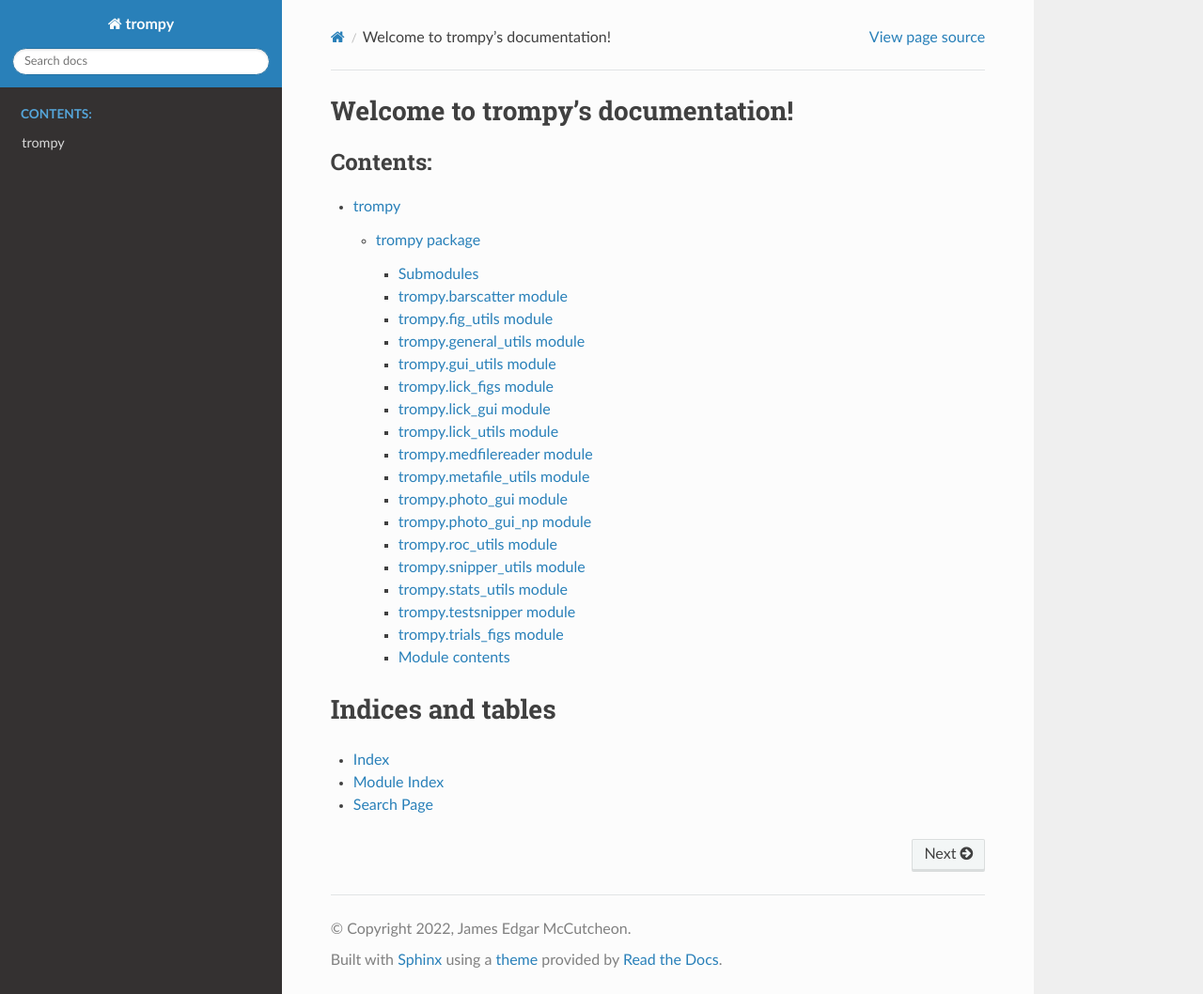
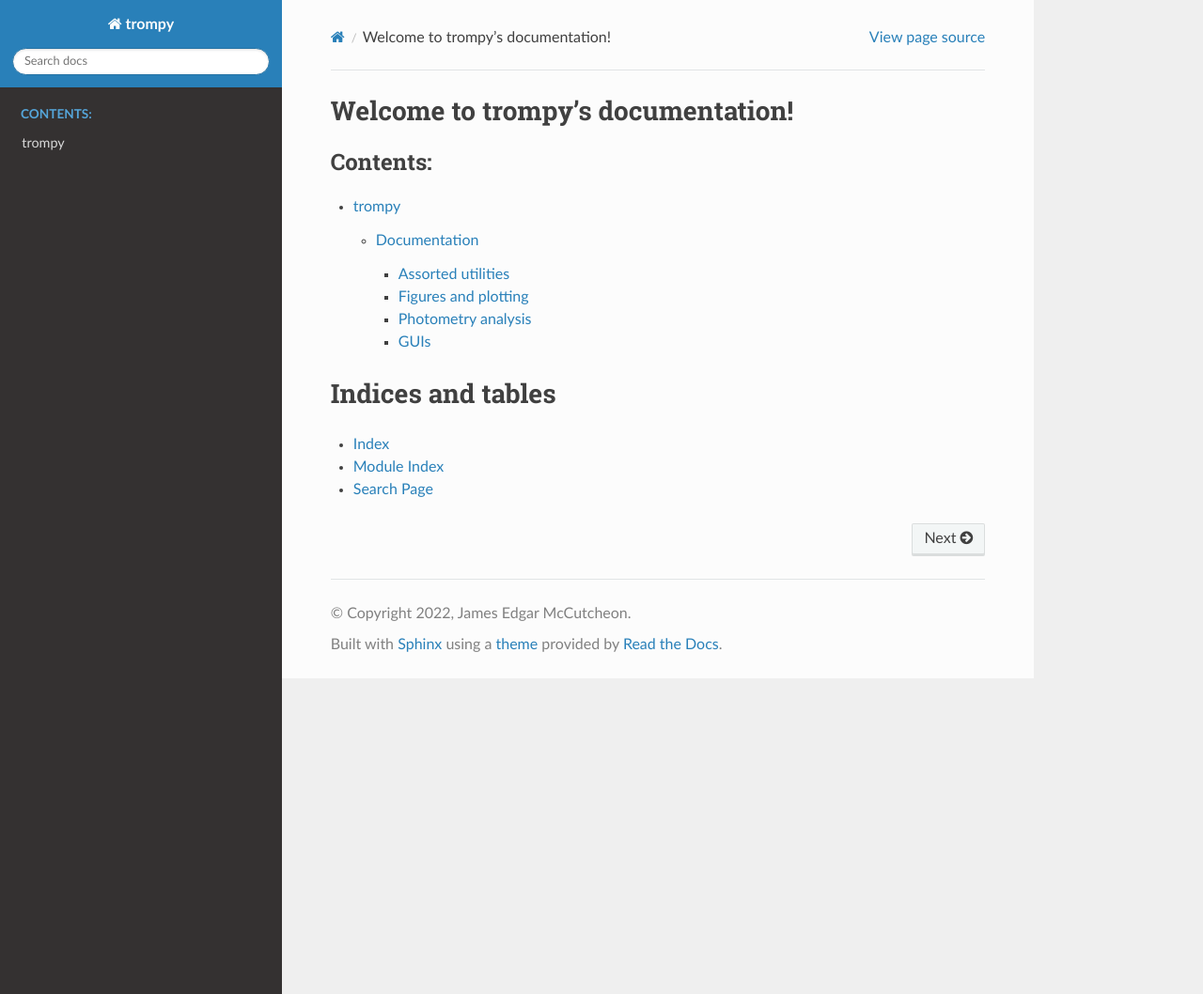
Before and after one commit to mccutcheonlab/trompy, a Sphinx documentation site: the page built from docs/source/index.rst, in a window 1280 px wide and 1058 px high. Shown: the whole window at 94% size. Built offline with Sphinx 7.4.7 and the Read the Docs theme 2.0.0, drawn with Linux system fonts in a browser that asks for light colours.

Commit message:
Updated TOC and organisation of docs

```diff
--- a/docs/source/trompy.rst
+++ b/docs/source/trompy.rst
@@ -1,141 +1,155 @@
-trompy package
+Documentation
 ==============
 
-Submodules
-----------
+Assorted utilities
+--------------------
 
-trompy.barscatter module
-------------------------
+General utilities
+******************
+
+.. automodule:: trompy.general_utils
+   :members:
+   :undoc-members:
+   :show-inheritance:
+
+
+Metafile utilities
+******************
+
+.. automodule:: trompy.metafile_utils
+   :members:
+   :undoc-members:
+   :show-inheritance:
+
+
+Lick utilities
+******************
+
+.. automodule:: trompy.lick_utils
+   :members:
+   :undoc-members:
+   :show-inheritance:
+
+
+Stats utilities
+******************
+
+.. automodule:: trompy.stats_utils
+   :members:
+   :undoc-members:
+   :show-inheritance:
+
+
+ROC utilities
+******************
+
+.. automodule:: trompy.roc_utils
+   :members:
+   :undoc-members:
+   :show-inheritance:
+
+
+Med Associates file reader
+*********************************************
+
+.. automodule:: trompy.medfilereader
+   :members:
+   :undoc-members:
+   :show-inheritance:
+
+
+Figures and plotting
+---------------------
+
+Barscatter
+******************
 
 .. automodule:: trompy.barscatter
    :members:
    :undoc-members:
    :show-inheritance:
 
-trompy.fig\_utils module
-------------------------
+
+Lick figures
+******************
+
+.. automodule:: trompy.lick_figs
+   :members:
+   :undoc-members:
+   :show-inheritance:
+
+
+Trial-by-trial figures
+*********************************************
+
+.. automodule:: trompy.trials_figs
+   :members:
+   :undoc-members:
+   :show-inheritance:
+
+
+Figure utilities
+******************
 
 .. automodule:: trompy.fig_utils
    :members:
    :undoc-members:
    :show-inheritance:
 
-trompy.general\_utils module
-----------------------------
 
-.. automodule:: trompy.general_utils
+
+Photometry analysis
+----------------------
+
+Snipper utilities
+******************
+
+.. automodule:: trompy.snipper_utils
    :members:
    :undoc-members:
    :show-inheritance:
 
-trompy.gui\_utils module
-------------------------
 
-.. automodule:: trompy.gui_utils
+Test snipper
+******************
+
+.. automodule:: trompy.testsnipper
    :members:
    :undoc-members:
    :show-inheritance:
 
-trompy.lick\_figs module
-------------------------
 
-.. automodule:: trompy.lick_figs
-   :members:
-   :undoc-members:
-   :show-inheritance:
+GUIs
+---------
 
-trompy.lick\_gui module
------------------------
+Lick GUI
+******************
 
 .. automodule:: trompy.lick_gui
    :members:
    :undoc-members:
    :show-inheritance:
 
-trompy.lick\_utils module
--------------------------
-
-.. automodule:: trompy.lick_utils
-   :members:
-   :undoc-members:
-   :show-inheritance:
-
-trompy.medfilereader module
----------------------------
-
-.. automodule:: trompy.medfilereader
-   :members:
-   :undoc-members:
-   :show-inheritance:
-
-trompy.metafile\_utils module
------------------------------
-
-.. automodule:: trompy.metafile_utils
-   :members:
-   :undoc-members:
-   :show-inheritance:
-
-trompy.photo\_gui module
-------------------------
+Photometry GUI
+******************
 
 .. automodule:: trompy.photo_gui
    :members:
    :undoc-members:
    :show-inheritance:
 
-trompy.photo\_gui\_np module
-----------------------------
+Photometry GUI (Neurophotometrics version)
+*********************************************
 
 .. automodule:: trompy.photo_gui_np
    :members:
    :undoc-members:
    :show-inheritance:
 
-trompy.roc\_utils module
-------------------------
+GUI utilities
+******************
 
-.. automodule:: trompy.roc_utils
+.. automodule:: trompy.gui_utils
    :members:
    :undoc-members:
    :show-inheritance:
-
-trompy.snipper\_utils module
-----------------------------
-
-.. automodule:: trompy.snipper_utils
-   :members:
-   :undoc-members:
-   :show-inheritance:
-
-trompy.stats\_utils module
---------------------------
-
-.. automodule:: trompy.stats_utils
-   :members:
-   :undoc-members:
-   :show-inheritance:
-
-trompy.testsnipper module
--------------------------
-
-.. automodule:: trompy.testsnipper
-   :members:
-   :undoc-members:
-   :show-inheritance:
-
-trompy.trials\_figs module
---------------------------
-
-.. automodule:: trompy.trials_figs
-   :members:
-   :undoc-members:
-   :show-inheritance:
-
-Module contents
----------------
-
-.. automodule:: trompy
-   :members:
-   :undoc-members:
-   :show-inheritance:
```
